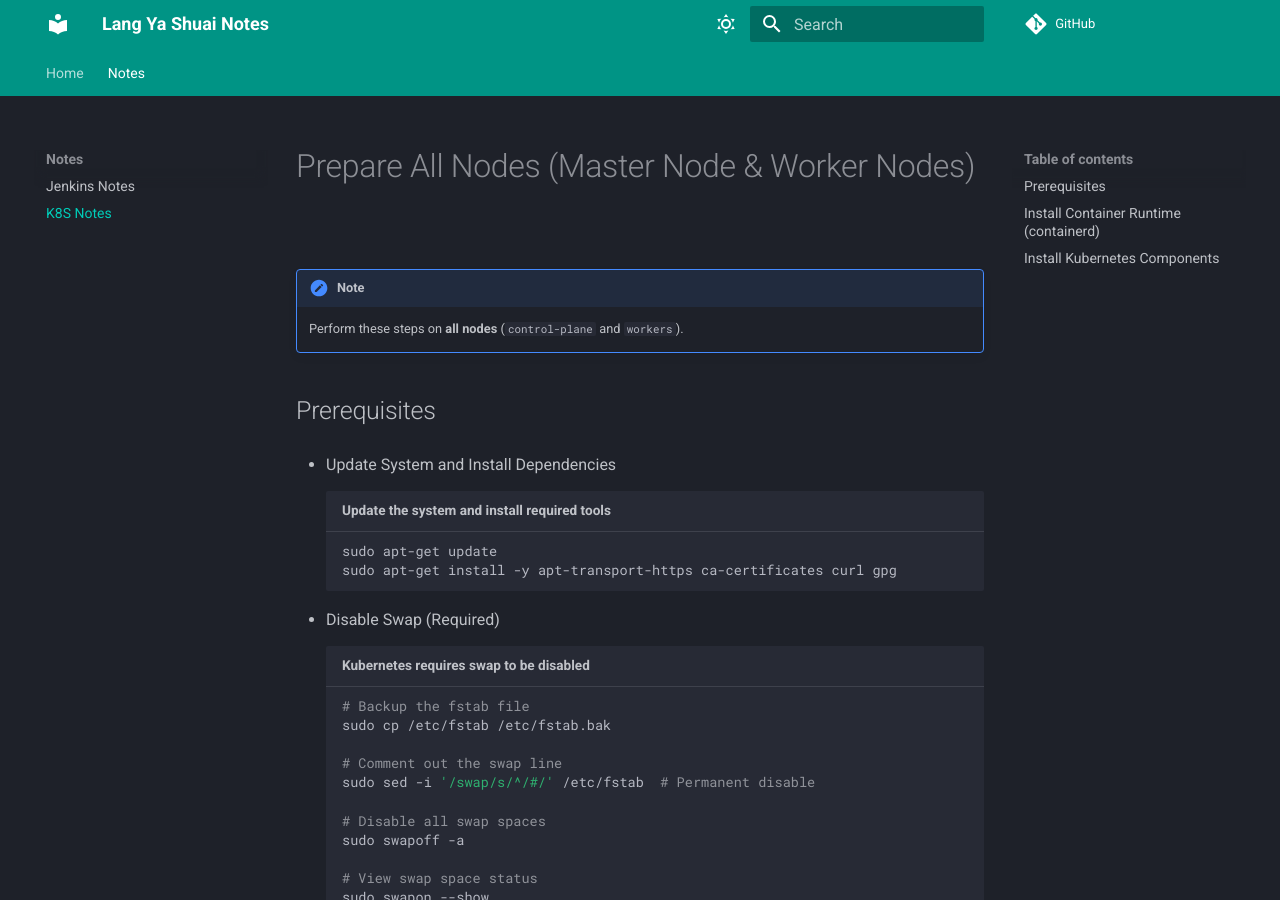
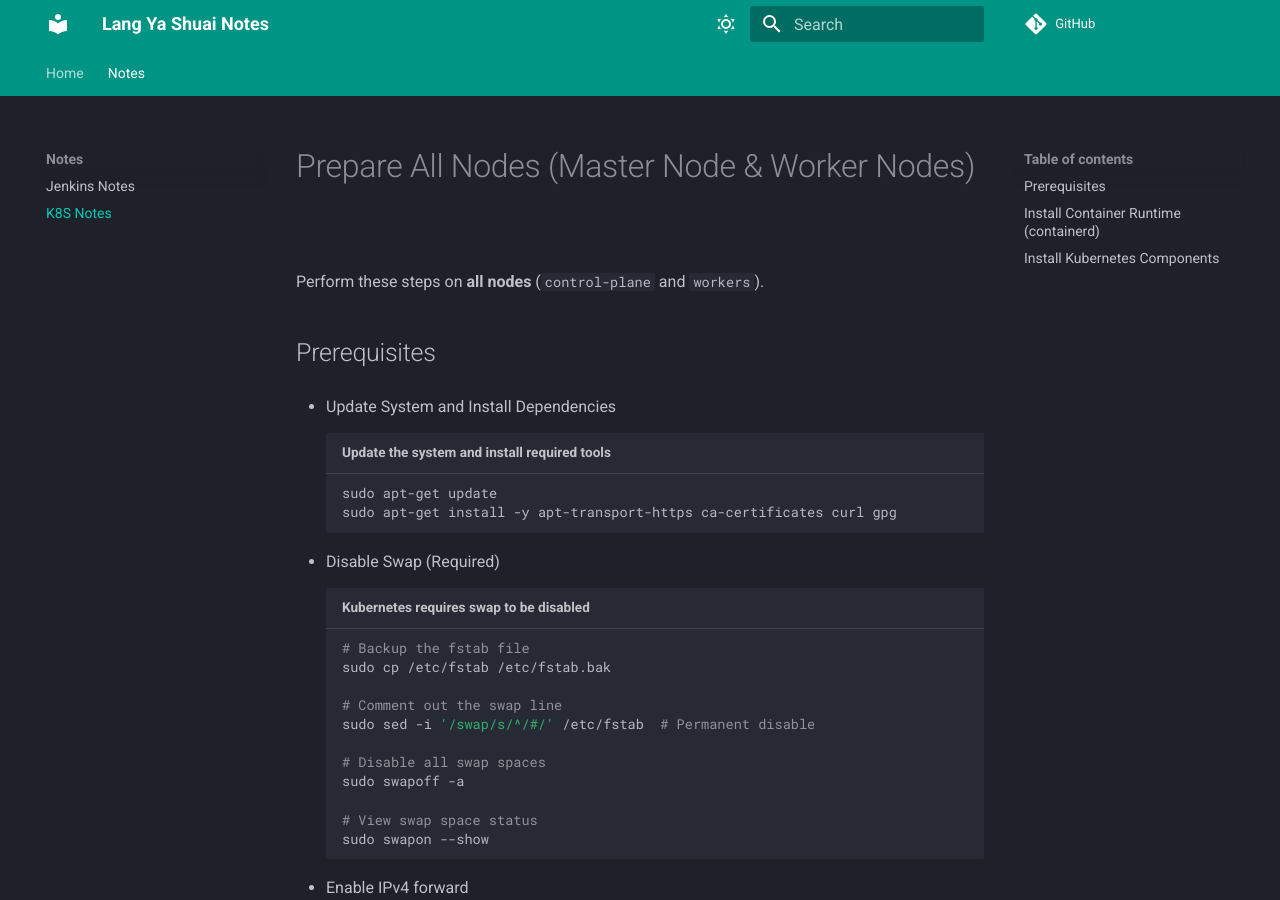
Before and after one commit to zhouushe/notes, an MkDocs documentation site: the page built from docs/k8s.md, in a window 1280 px wide and 900 px high. Built offline with MkDocs 1.6.1 and Material for MkDocs 9.7.7, drawn with Linux system fonts in a browser that asks for light colours; comment, search, counter and statistics services are not loaded.

Commit message:
Update k8s.md

````diff
--- a/docs/k8s.md
+++ b/docs/k8s.md
@@ -1,6 +1,6 @@
 # Prepare All Nodes (Master Node & Worker Nodes)
-!!! note
-    Perform these steps on **all nodes** (`control-plane` and `workers`).
+
+Perform these steps on **all nodes** (`control-plane` and `workers`).
 
 ## Prerequisites
 - Update System and Install Dependencies
@@ -70,8 +70,8 @@ sudo apt-mark hold kubelet kubeadm kubectl  # Prevent auto-upgrades
 ```
 
 # Initialize Cluster (Master Node)
-!!! note
-    Perform these steps **only on the control-plane node**.
+
+Perform these steps **only on the control-plane node**.
 
 ## Set Hostname
 Set unique hostnames (e.g., `k8s-control-plane`)
@@ -139,8 +139,8 @@ kubectl get pods -n kube-system
 ```
 
 # Join Cluster (Worker Nodes)
-!!! note
-    Perform these steps on **each worker node**.
+
+Perform these steps on **each worker node**.
 
 ## Set Hostname
 Set unique hostnames (e.g., `k8s-worker1`, `k8s-worker2`)
@@ -161,8 +161,8 @@ sudo kubeadm join 10.227.224.235:6443 --token 2ln8mt.1d91gun25pjdjvz8 --discover
     ```
 
 # Verify Cluster (Master Node)
-!!! note
-    Perform these steps **only on the control-plane node**.
+
+Perform these steps **only on the control-plane node**.
 
 ## Verify Cluster
 On the **control-plane node**, check `node` status.
@@ -194,6 +194,7 @@ curl http://$NODE_IP:$NODE_PORT
 Access Nginx using any node’s IP and the assigned `NodePort`.
 
 # K8S Command
+
 ```bash title="K8S command"
 # Lists all pods across all namespaces in a cluster
 kubectl get pods --all-namespaces
````
